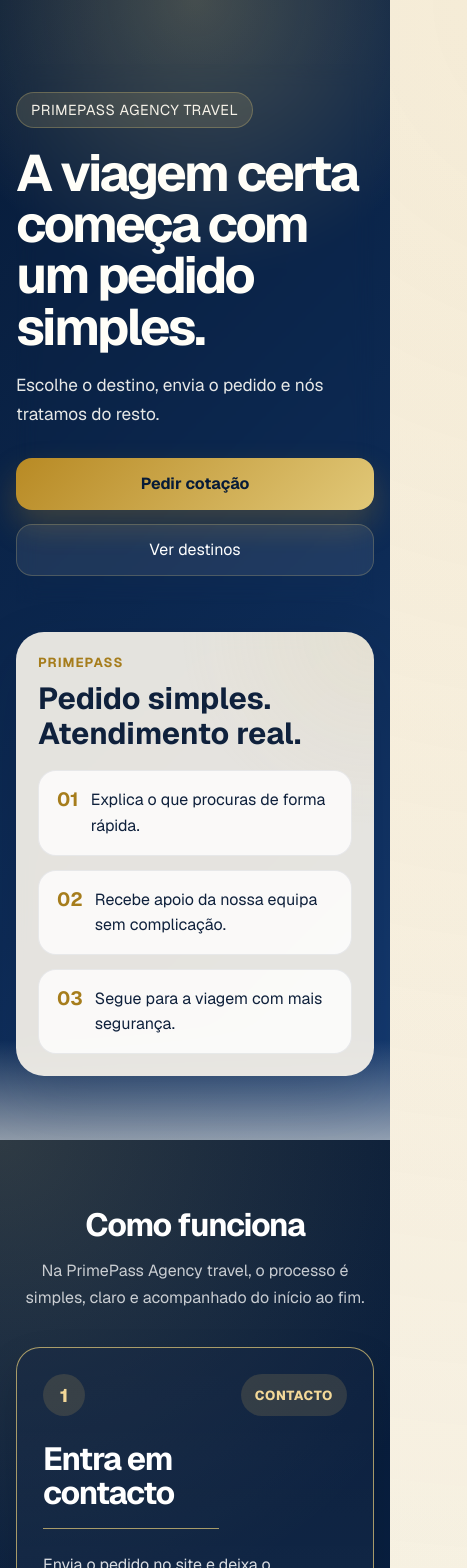
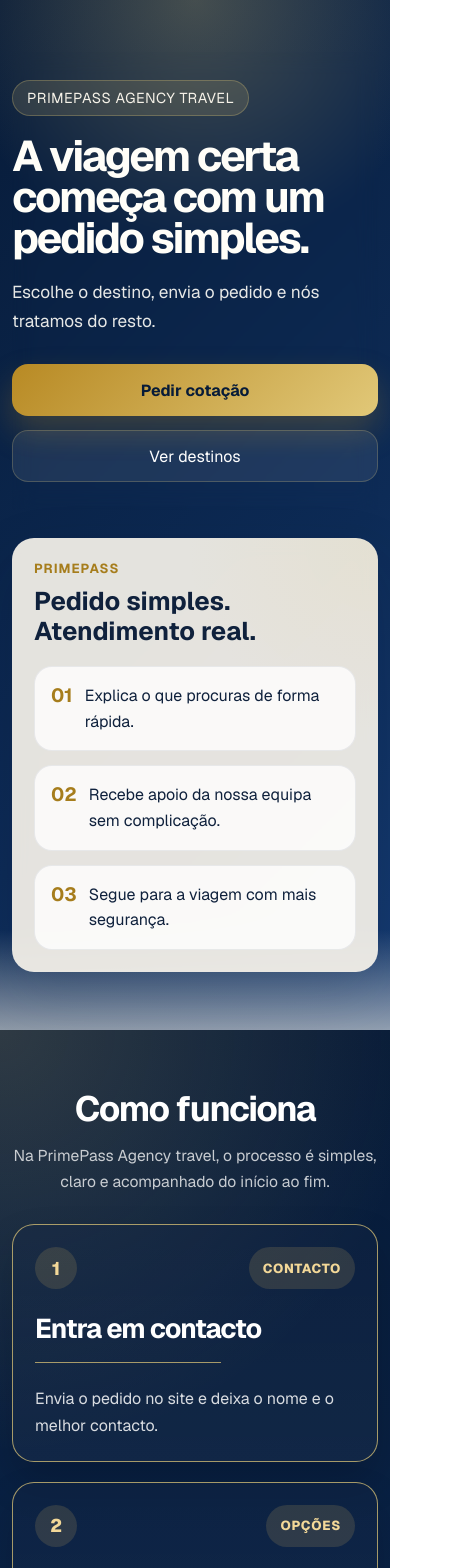
Before and after one commit to lucas-hss019/prime_pass_Agency, a Next.js app: page / in a window 390 px wide. Shown: the top 1568 px of the page, 467 px wide, since content can reach past the window. Built offline with nearby package versions, Linux system fonts and the light colour scheme; no server answers; the database is empty.

Commit message:
versao 1.2.2

```diff
--- a/app/globals.css
+++ b/app/globals.css
@@ -962,3 +962,196 @@
     grid-template-columns: 1fr;
   }
 }
+
+/* Responsive polish */
+
+.hero-text h1 {
+  text-wrap: balance;
+}
+
+.hero-panel {
+  justify-self: end;
+  width: min(100%, 430px);
+}
+
+.process-card,
+.destination-card,
+.route-card {
+  height: 100%;
+}
+
+.route-card {
+  display: grid;
+  align-content: start;
+}
+
+.route-preview strong {
+  overflow-wrap: anywhere;
+}
+
+.quote-form input,
+.quote-form select,
+.quote-form textarea {
+  font-size: 16px;
+}
+
+.footer-group {
+  min-width: 0;
+}
+
+.footer-links a {
+  overflow-wrap: anywhere;
+  text-align: center;
+}
+
+@media (max-width: 1080px) {
+  .hero-shell {
+    grid-template-columns: 1fr;
+  }
+
+  .hero-text {
+    padding-right: 0;
+  }
+
+  .hero-panel {
+    justify-self: start;
+    width: min(100%, 560px);
+  }
+
+  .quote-shell {
+    grid-template-columns: 1fr;
+  }
+
+  .quote-intro {
+    max-width: 680px;
+  }
+}
+
+@media (max-width: 900px) {
+  .process-grid,
+  .destinations-grid,
+  .routes-grid,
+  .testimonials-grid,
+  .toggle-grid {
+    grid-template-columns: 1fr;
+  }
+
+  .section {
+    padding: 72px 0;
+  }
+}
+
+@media (max-width: 760px) {
+  .container {
+    width: min(100%, calc(100% - 24px));
+  }
+
+  .hero,
+  .section {
+    padding: 60px 0;
+  }
+
+  .hero-text h1 {
+    font-size: clamp(2.45rem, 11vw, 3.4rem);
+    line-height: 0.96;
+  }
+
+  .quote-point {
+    gap: 8px;
+  }
+
+  .form-card,
+  .hero-panel,
+  .route-card,
+  .testimonial-card,
+  .process-card {
+    padding: 22px;
+  }
+
+  .testimonial-meta {
+    flex-direction: column;
+    align-items: flex-start;
+  }
+
+  .process-card h3 {
+    max-width: none;
+    font-size: 1.7rem;
+  }
+
+  .process-card p,
+  .section-subtitle,
+  .quote-intro p {
+    max-width: none;
+  }
+
+  .quote-intro h2,
+  .form-card-top h3 {
+    font-size: clamp(1.9rem, 8vw, 2.4rem);
+  }
+
+  .destination-image {
+    height: 210px;
+  }
+
+  .badge {
+    max-width: 100%;
+    white-space: normal;
+  }
+
+  .toggle-head {
+    align-items: flex-start;
+  }
+}
+
+@media (max-width: 560px) {
+  .hero {
+    padding: 52px 0 58px;
+  }
+
+  .section {
+    padding: 56px 0;
+  }
+
+  .hero-panel,
+  .form-card,
+  .route-card,
+  .testimonial-card,
+  .process-card,
+  .footer-contact {
+    border-radius: 22px;
+  }
+
+  .hero-panel h2 {
+    font-size: 1.6rem;
+  }
+
+  .hero-steps div,
+  .quote-point,
+  .form-section {
+    padding: 16px;
+  }
+
+  .section-title {
+    font-size: clamp(1.8rem, 9vw, 2.2rem);
+  }
+
+  .section-subtitle {
+    margin-bottom: 28px;
+    font-size: 0.98rem;
+  }
+
+  .form-benefits {
+    gap: 8px;
+  }
+
+  .form-benefits span,
+  .form-pill,
+  .testimonial-source {
+    font-size: 0.8rem;
+  }
+
+  .footer-links a {
+    padding: 13px 14px;
+    font-size: 0.96rem;
+  }
+}
```
